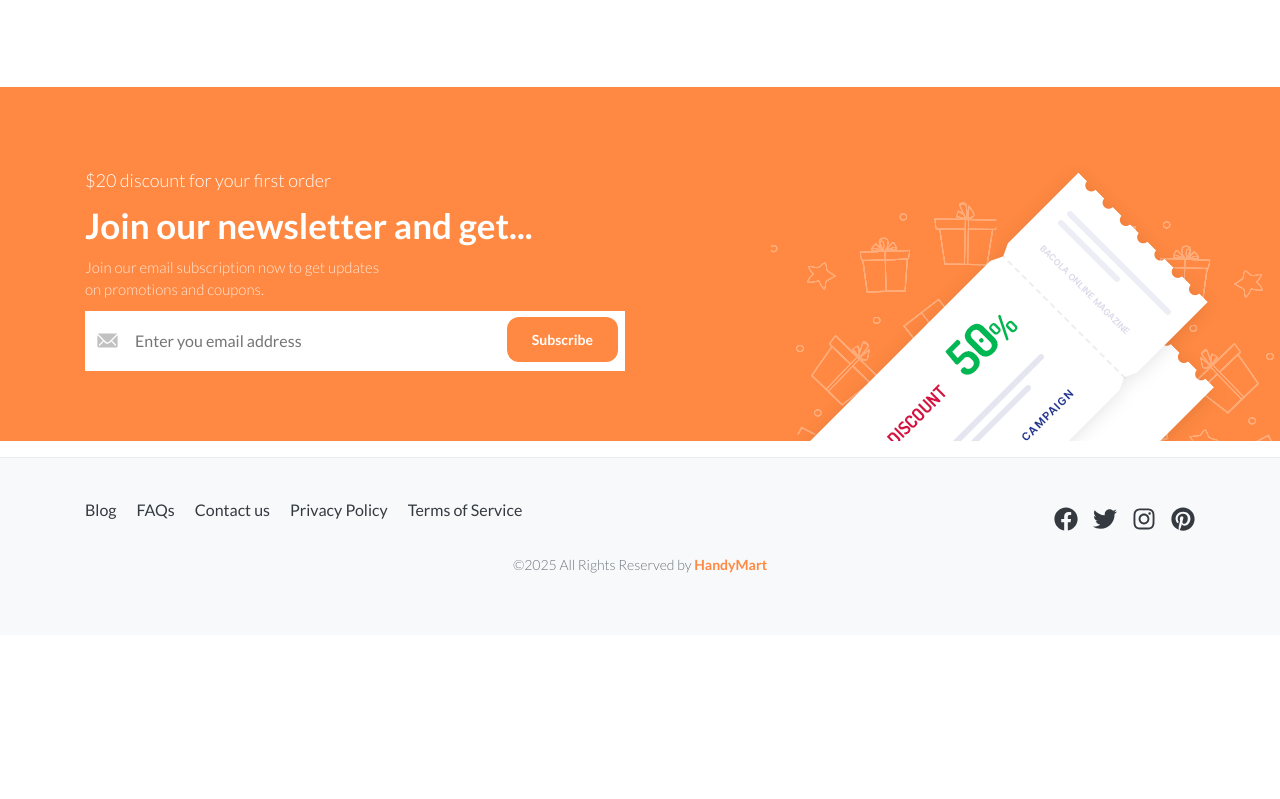
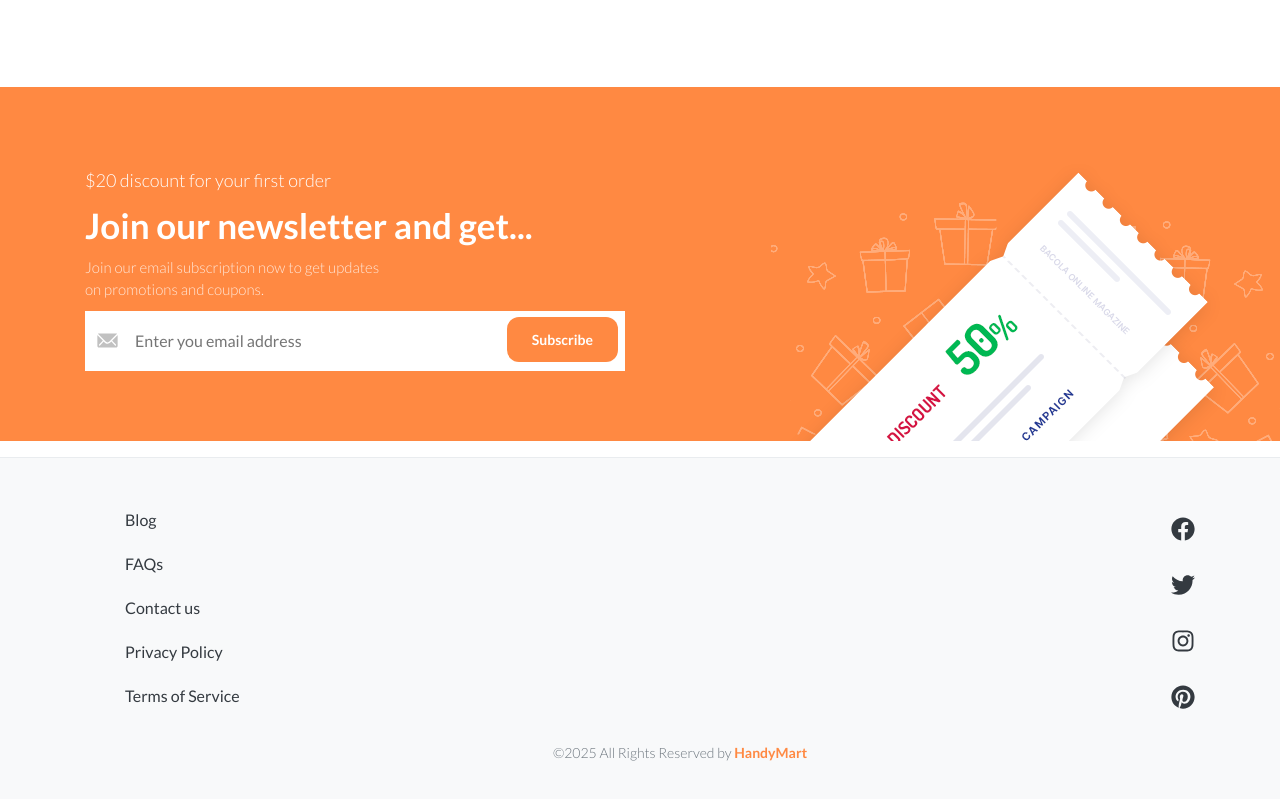
Before and after one commit to bhautikrathod9/MinorProject, a React (Create React App) app in the folder frontend/: page / in a window 1280 px wide. Shown: the part 2936-3735 px from the top of the page. Before the commit the page ends 3571 px from the top, so only its background shows below. Built offline with nearby package versions, Linux system fonts and the light colour scheme; no server answers.

Commit message:
made changes in footer

```diff
--- a/frontend/src/Components/footer/footer.css
+++ b/frontend/src/Components/footer/footer.css
@@ -4,24 +4,24 @@
     border-top: 1px solid #e9ecef; /* Top border */
 }
 
-.footer_nav_container {
-    margin-bottom: 20px; /* Space below the nav container */
-    text-align: center; /* Center the text */
+.footer_nav_container,
+.footer_social,
+.cr {
+    text-align: left; /* Align text to the left */
+    padding-left: 40px; /* Adjust left padding for spacing */
 }
 
 .footer_nav {
     list-style: none; /* Remove default list styles */
     padding: 0; /* Remove padding */
     margin: 0; /* Remove margin */
+    display: flex; /* Use flexbox for layout */
+    flex-direction: column; /* Stack items vertically */
+    align-items: flex-start; /* Align items to the left */
 }
 
 .footer_nav li {
-    display: inline; /* Display items inline */
-    margin-right: 20px; /* Space between items */
-}
-
-.footer_nav li:last-child {
-    margin-right: 0; /* Remove margin for the last item */
+    margin: 10px 0; /* Space between items */
 }
 
 .footer_nav a {
@@ -37,22 +37,19 @@
 
 .footer_social {
     margin-bottom: 20px; /* Space below social icons */
-    text-align: center; /* Center the social icons */
 }
 
 .footer_social ul {
     list-style: none; /* Remove default list styles */
     padding: 0; /* Remove padding */
     margin: 0; /* Remove margin */
+    display: flex; /* Use flexbox for layout */
+    flex-direction: column; /* Stack items vertically */
+    align-items: flex-start; /* Align icons to the left */
 }
 
 .footer_social li {
-    display: inline; /* Display items inline */
-    margin-right: 15px; /* Space between icons */
-}
-
-.footer_social li:last-child {
-    margin-right: 0; /* Remove margin for the last icon */
+    margin: 10px 0; /* Space between icons */
 }
 
 .footer_social a {
@@ -62,11 +59,11 @@
 }
 
 .footer_social a:hover {
-    color: #ff8942 /* Change color on hover */
+    color: #ff8942; /* Change color on hover */
 }
 
 .cr {
-    text-align: center; /* Center text */
+    text-align: center;
     color: #6c757d; /* Light gray text color */
     font-size: 14px; /* Font size */
 }
```
